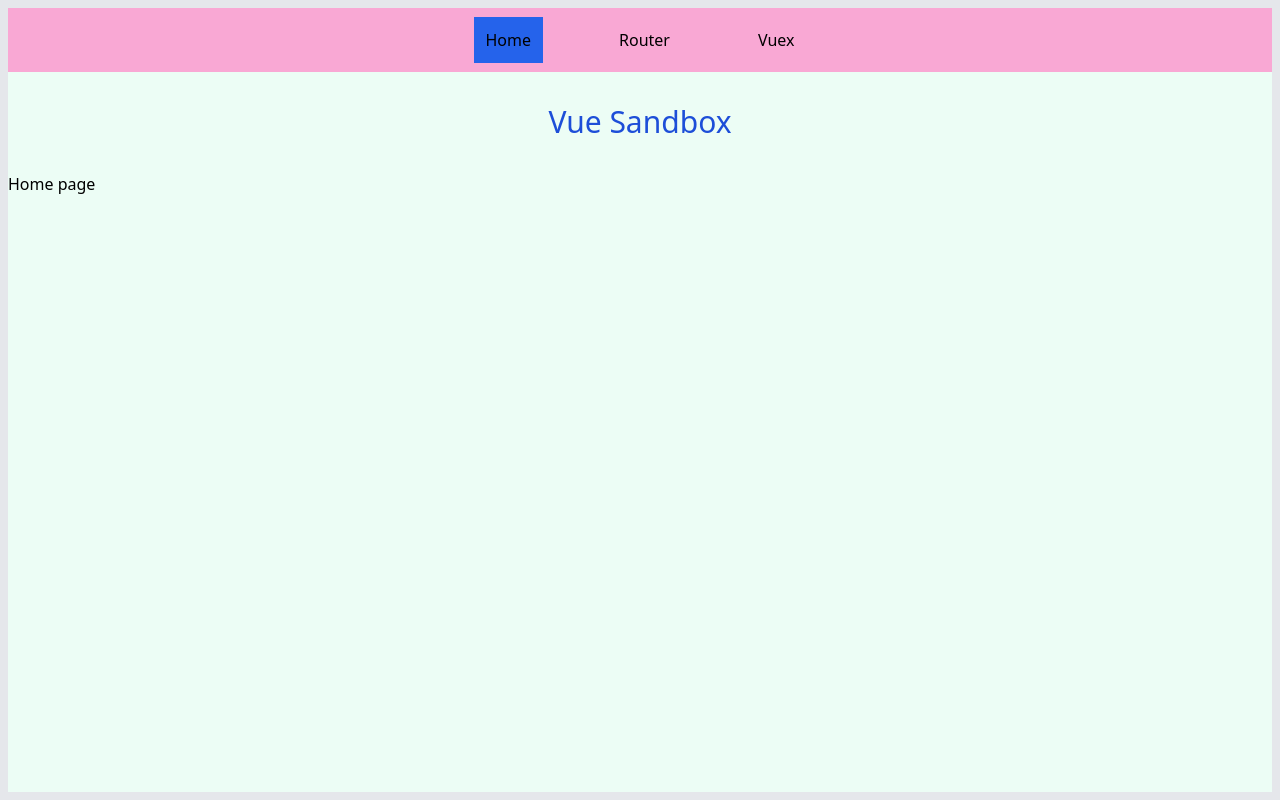
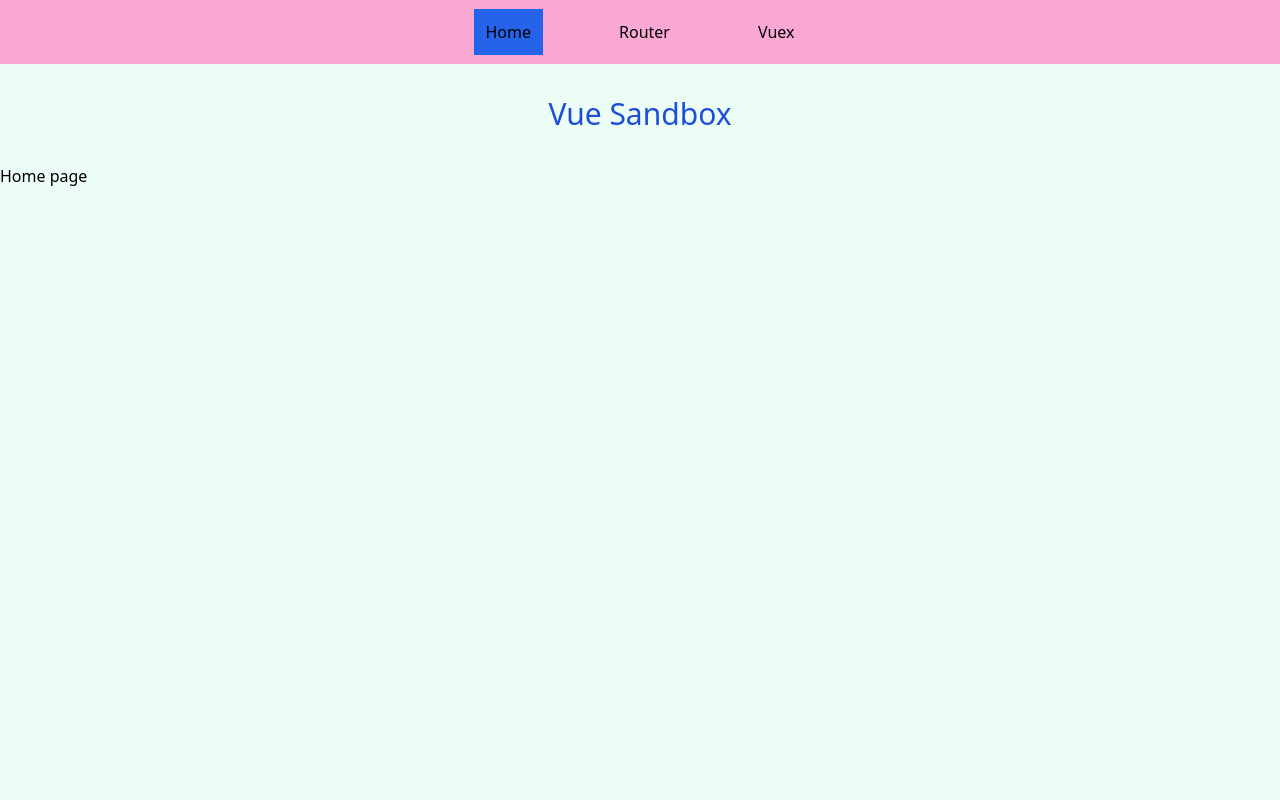
Before and after one commit to ArtuGit/Front-End-Sandbox, a Vue app in the folder vue-sandbox/: page / in a window 1280 px wide. Built offline with nearby package versions, Linux system fonts and the light colour scheme.

Commit message:
Vue Sandbox: Developing menu

```diff
--- a/vue-sandbox/assets/css/tailwind.css
+++ b/vue-sandbox/assets/css/tailwind.css
@@ -10,7 +10,3 @@
 html, body {
   min-height: 100vh;
 }
-
-body {
-  @apply bg-indigo-800 border-8;
-}
--- a/vue-sandbox/src/App.vue
+++ b/vue-sandbox/src/App.vue
@@ -1,12 +1,12 @@
 <template>
-  <main>
+  <div>
     <main-menu :menu="menu"></main-menu>
     <before-content
       v-if="currentPageTitle"
       :title="currentPageTitle"
     ></before-content>
-    <router-view></router-view>
-  </main>
+    <router-view class="m-5"></router-view>
+  </div>
 </template>
 
 <script>
@@ -49,4 +49,12 @@ export default {
 };
 </script>
 
-<style></style>
+<style>
+.m-name {
+  @apply text-red-500 italic;
+}
+
+.c-link {
+  @apply text-blue-600 hover:underline;
+}
+</style>
--- a/vue-sandbox/src/components/UI/MainMenu.vue
+++ b/vue-sandbox/src/components/UI/MainMenu.vue
@@ -1,6 +1,6 @@
 <template>
   <nav
-    class="w-full h-16 bg-pink-300 flex flex-col justify-center items-center "
+    class="w-full h-16 bg-pink-300 flex flex-col justify-center items-center mb-8"
   >
     <ul class="flex justify-center items-center">
       <li class="mx-8" v-for="item in menu" :key="item.id">
--- a/vue-sandbox/src/components/pages/Router.vue
+++ b/vue-sandbox/src/components/pages/Router.vue
@@ -1,10 +1,22 @@
 <template>
-  Router
+  <ul class="list-disc list-inside">
+    <li>Check <a class="c-link" href="/router/123">/router/123</a></li>
+    <li>Check <a class="c-link" href="/router/456">/router/456</a></li>
+    <li v-if="num">Parameter <span class="m-name">:num</span> = {{ num }}</li>
+  </ul>
 </template>
 
 <script>
 export default {
-  name: "Router"
+  name: "Router",
+  data() {
+    return {
+      num: Number
+    };
+  },
+  created() {
+    this.num = this.$route.params.num;
+  }
 };
 </script>
 
--- a/vue-sandbox/src/main.js
+++ b/vue-sandbox/src/main.js
@@ -15,7 +15,7 @@ const router = createRouter({
   routes: [
     { path: "/", component: Home },
     { path: "/router", component: Router },
-    { path: "/router/:numId", component: Router },
+    { path: "/router/:num", component: Router, props: true },
     { path: "/vuex", component: Vuex }
   ]
 });
```
